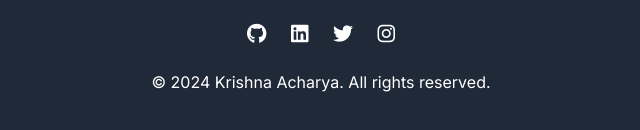
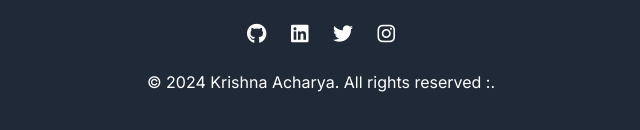
Before and after one commit to krish-prog/portfolio-website, a plain HTML site: page index.html in a window 1280 px wide. Shown: the part 4197-4327 px from the top of the page, 319-959 px from the left. Drawn offline with Linux system fonts and the light colour scheme.

Commit message:
test commit

```diff
--- a/index.html
+++ b/index.html
@@ -242,7 +242,7 @@
                 <a href="#" target="_blank"><i class="fab fa-twitter"></i></a>
                 <a href="#" target="_blank"><i class="fab fa-instagram"></i></a>
             </div>
-            <p>&copy; 2024 Krishna Acharya. All rights reserved.</p>
+            <p>&copy; 2024 Krishna Acharya. All rights reserved :.</p>
         </div>
     </footer>
 </body>
```
